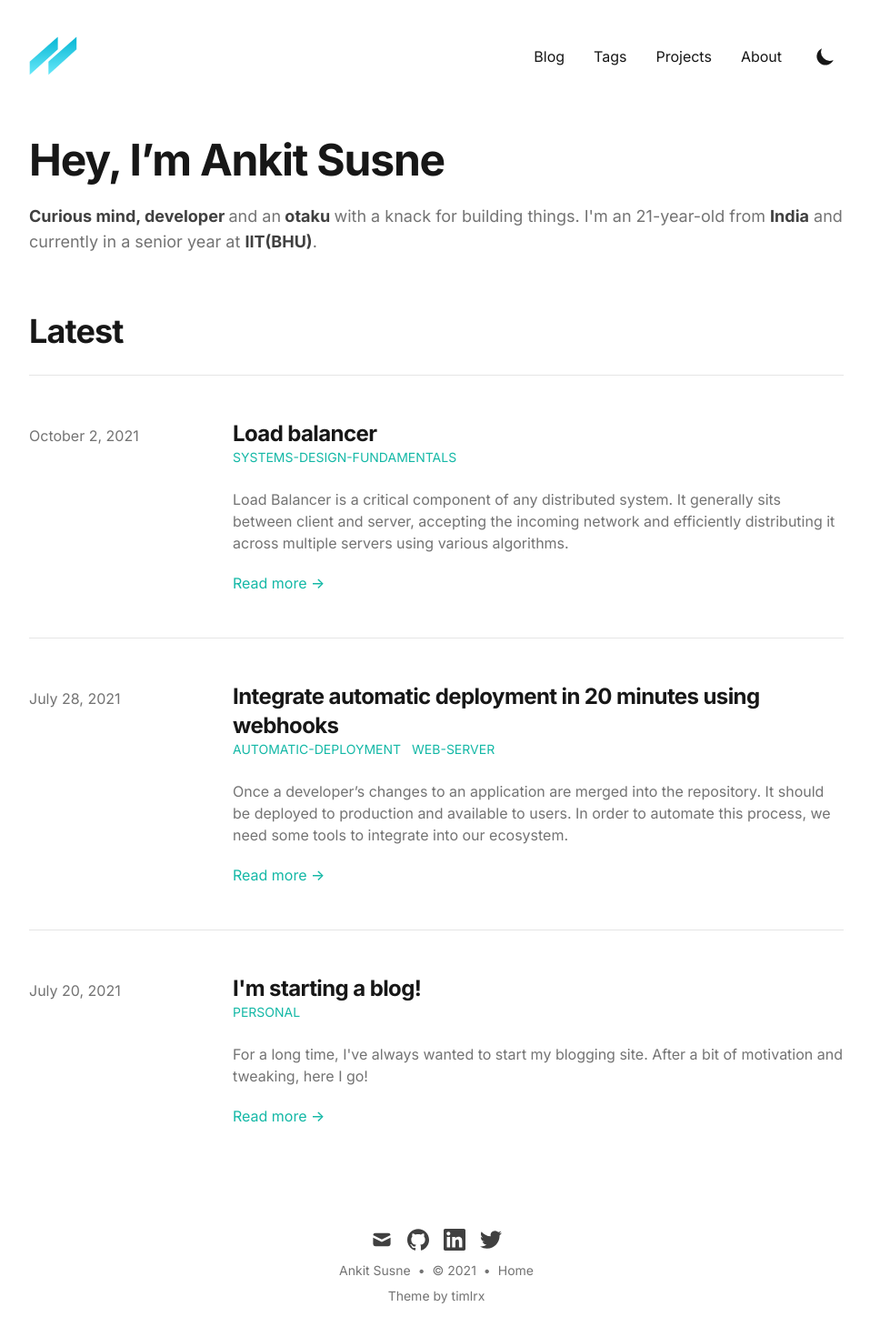
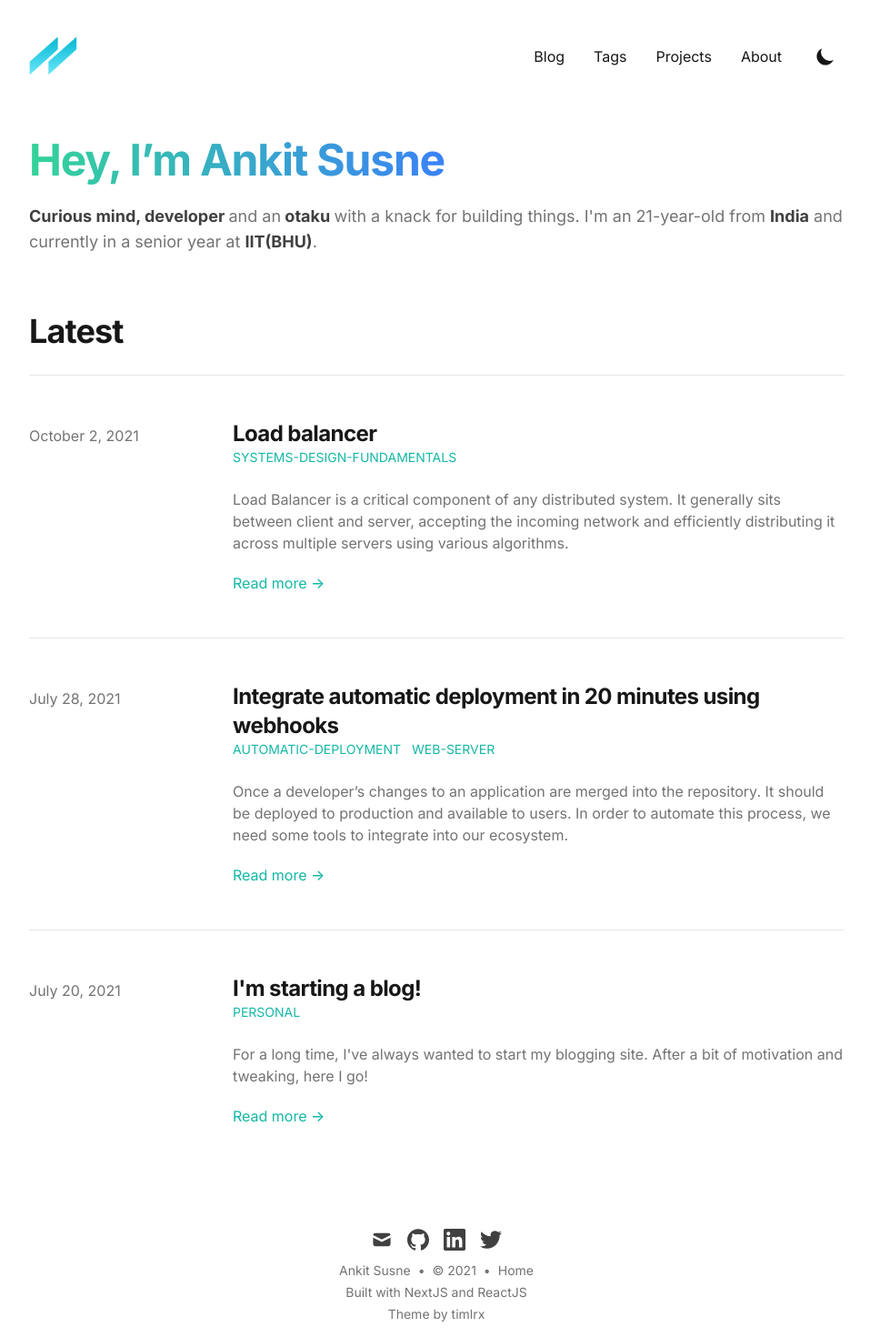
Before and after one commit to Anksus/anksus.me, a Next.js app: page / in a window 1280 px wide. Shown: the top 1470 px of the page at 91% size, without its empty margins (160-1117 px from the left). Built offline with nearby package versions, Linux system fonts and the light colour scheme; what @tailwindcss/typography would draw is missing.

Commit message:
gradient added

```diff
--- a/components/Footer.js
+++ b/components/Footer.js
@@ -14,12 +14,15 @@
           <SocialIcon kind="linkedin" href={siteMetadata.linkedin} size="6" />
           <SocialIcon kind="twitter" href={siteMetadata.twitter} size="6" />
         </div>
-        <div className="flex mb-2 space-x-2 text-sm text-gray-500 dark:text-gray-400">
+        <div className="flex mb-1 space-x-2 text-sm text-gray-500 dark:text-gray-400">
           <div>{siteMetadata.author}</div>
           <div>{` • `}</div>
           <div>{`© ${new Date().getFullYear()}`}</div>
           <div>{` • `}</div>
           <Link href="/">Home</Link>
+        </div>
+        <div className="mb-1 text-sm text-gray-500 dark:text-gray-400">
+          Built with NextJS and ReactJS
         </div>
         <div className="mb-8 text-sm text-gray-500 dark:text-gray-400">
           <Link href="https://github.com/timlrx/tailwind-nextjs-starter-blog">Theme by timlrx</Link>
--- a/data/siteMetadata.js
+++ b/data/siteMetadata.js
@@ -3,7 +3,7 @@
   author: 'Ankit Susne',
   headerTitle: '',
   description:
-    "Curious mind, developer and an otaku with a knack for building things. I'm an 21-year-old from India and currently in a senior year at IIT(BHU).",
+    "Curious mind, developer and an otaku with a knack for building things. I'm an 22-year-old from India and currently in a senior year at IIT(BHU).",
   language: 'en-us',
   siteUrl: 'https://anksus.me',
   siteRepo: 'https://github.com/Anksus/anksus.me',
--- a/pages/index.js
+++ b/pages/index.js
@@ -19,8 +19,11 @@
       <PageSeo title={siteMetadata.title} description={siteMetadata.description} />
       <div className="divide-y divide-gray-200 dark:divide-gray-700">
         <div className="pt-6 pb-5 space-y-2 md:space-y-5">
-          <h1 className="text-3xl font-extrabold leading-9 tracking-tight text-gray-900 dark:text-gray-100 sm:text-4xl sm:leading-10 md:text-5xl md:leading-14">
-            Hey, I’m Ankit Susne
+          <h1 className="text-3xl font-extrabold leading-9 tracking-tight text-gray-900 dark:text-gray-100 sm:text-4xl sm:leading-10 md:text-5xl md:leading-14 ">
+            <span className="text-transparent bg-clip-text bg-gradient-to-r from-green-400 to-blue-500 hover:from-pink-500 hover:to-yellow-500">
+              {' '}
+              Hey, I’m Ankit Susne{' '}
+            </span>
           </h1>
           <p className="text-lg leading-7 text-gray-500 dark:text-gray-400">
             <span className="font-bold text-gray-700 dark:text-gray-100">Curious mind</span>
```
